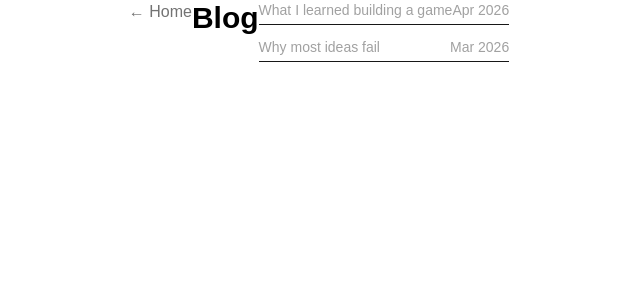
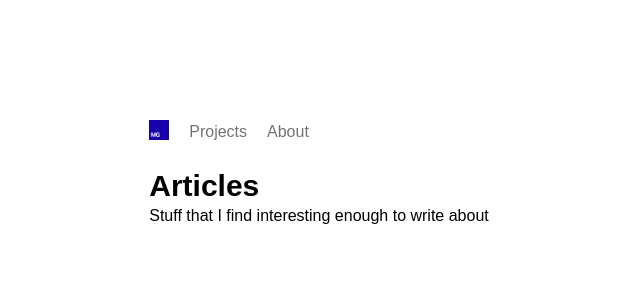
Before and after one commit to Malavika007/Portfolio, a Next.js app: page /blog in a window 1280 px wide. Shown: the top 300 px of the page, without its empty margins (321-961 px from the left). Built offline with nearby package versions, Linux system fonts and the light colour scheme.

Commit message:
final structure is developed

```diff
--- /dev/null
+++ b/app/about/page.tsx
@@ -0,0 +1,31 @@
+import Link from "next/link";
+
+export default function AboutPage() {
+  return (
+        <main className="flex justify-center py-30 px-10">
+        <section>
+
+        <header className="flex ">
+
+        <Link href="/" className="text-neutral-500 hover:text-black mr-5">
+        <img src={"/mg.png"} className="w-5"/>
+        </Link>
+
+        <Link href="/blog" className="text-neutral-500 hover:text-black mr-5">
+        Articles
+        </Link>
+
+        <Link href="/about" className="text-neutral-500 hover:text-black">
+        About
+        </Link>
+
+        </header>
+        <br/>
+
+      <h1 className="text-3xl font-bold">About me</h1>
+      <p>will be updated soon hehe</p>
+
+      </section>
+    </main>
+  );
+}
--- a/app/blog/page.tsx
+++ b/app/blog/page.tsx
@@ -2,15 +2,35 @@ import Link from "next/link";
 
 export default function BlogPage() {
   return (
-    <main className="flex justify-center">
-      <Link href="/" className="text-neutral-500 hover:text-white">← Home</Link>
+        <main className="flex justify-center py-30 px-10">
+          <section>
 
-      <h1 className="text-3xl font-bold">Blog</h1>
+          <header className="flex ">
+
+          <Link href="/" className="text-neutral-500 hover:text-black mr-5">
+          <img src={"/mg.png"} className="w-5"/>
+          </Link>
+
+          <Link href="/projects" className="text-neutral-500 hover:text-black mr-5">
+          Projects
+          </Link>
+
+          <Link href="/about" className="text-neutral-500 hover:text-black">
+          About
+          </Link>
+
+          </header>
+          <br/>
+
+      <h1 className="text-3xl font-bold">Articles</h1>
+      <p>Stuff that I find interesting enough to write about</p>
+
 
       <div className="space-y-3">
-        <Post title="What I learned building a game" date="Apr 2026" />
-        <Post title="Why most ideas fail" date="Mar 2026" />
+        {/* <Post title="What I learned building a game" date="Apr 2026" />
+        <Post title="Why most ideas fail" date="Mar 2026" /> */}
       </div>
+      </section>
     </main>
   );
 }
--- a/app/page.tsx
+++ b/app/page.tsx
@@ -30,7 +30,9 @@ export default function Home() {
       {/* Navigation */}
       <section className="flex gap-10">
         <Link href="/projects" className="hover:text-blue-800 border-1 p-1">Projects</Link>
-        <Link href="/blog" className="hover:text-blue-800 border-1 p-1">Blog</Link>
+        <Link href="/blog" className="hover:text-blue-800 border-1 p-1">Articles</Link>
+        <Link href="/blog" className="hover:text-blue-800 border-1 p-1">About Me</Link>
+
       </section>
       <br/>
       <hr/>
@@ -53,7 +55,7 @@ export default function Home() {
       <section>
         <h1 className="text-2xl font-semibold mb-3">Get in touch</h1>
         <ul className="leading-relaxed max-w-xl font-sans list-disc">
-          <li><a className="text-blue-600" href="https://www.linkedin.com/in/malavika-g-9aa515374/">LinkenIn</a></li>
+          <li><a className="text-blue-600" href="https://www.linkedin.com/in/malavika-g-9aa515374/">LinkedIn</a></li>
           <li><a className="text-blue-600" href="https://github.com/Malavika007">Github</a></li>
           <li><a className="text-blue-600" href="mailto:malavikagmalu@gmail.com">malavikagmalu@gmail.com</a></li>
 
--- a/app/projects/page.tsx
+++ b/app/projects/page.tsx
@@ -3,21 +3,38 @@ import Link from "next/link";
 export default function ProjectsPage() {
   return (
         <main className="flex justify-center py-30 px-10">
+        <section>
 
-      <Link href="/" className="text-neutral-500 hover:text-white">← Home</Link>
+        <header className="flex ">
+
+        <Link href="/" className="text-neutral-500 hover:text-black mr-5">
+        <img src={"/mg.png"} className="w-5"/>
+        </Link>
+
+        <Link href="/blog" className="text-neutral-500 hover:text-black mr-5">
+        Articles
+        </Link>
+
+        <Link href="/about" className="text-neutral-500 hover:text-black">
+        About
+        </Link>
+
+        </header>
+        <br/>
 
       <h1 className="text-3xl font-bold">Projects</h1>
-
+      <p>Projects I've done along the way</p>
       <div className="space-y-4">
-        <Project
+        {/* <Project
           title="Puzzle Game"
           desc="A mechanics-heavy puzzle game built with Godot."
         />
         <Project
           title="SideHustl"
           desc="A student marketplace for services and gigs."
-        />
+        /> */}
       </div>
+      </section>
     </main>
   );
 }
```
